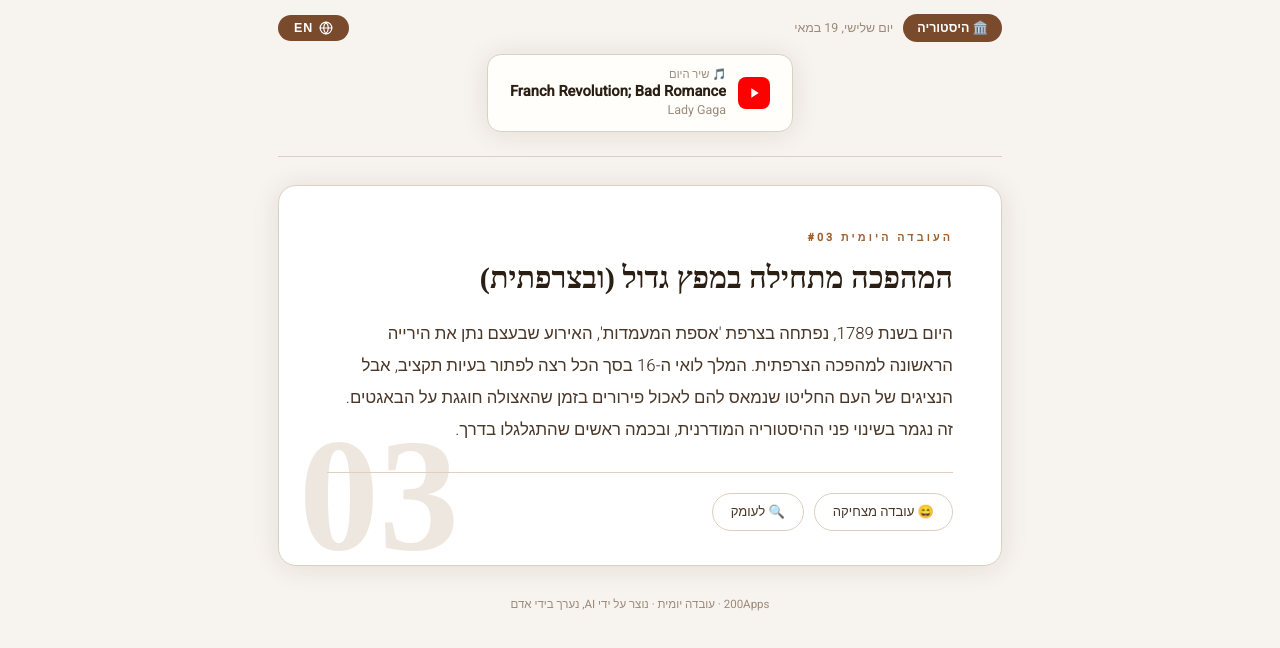
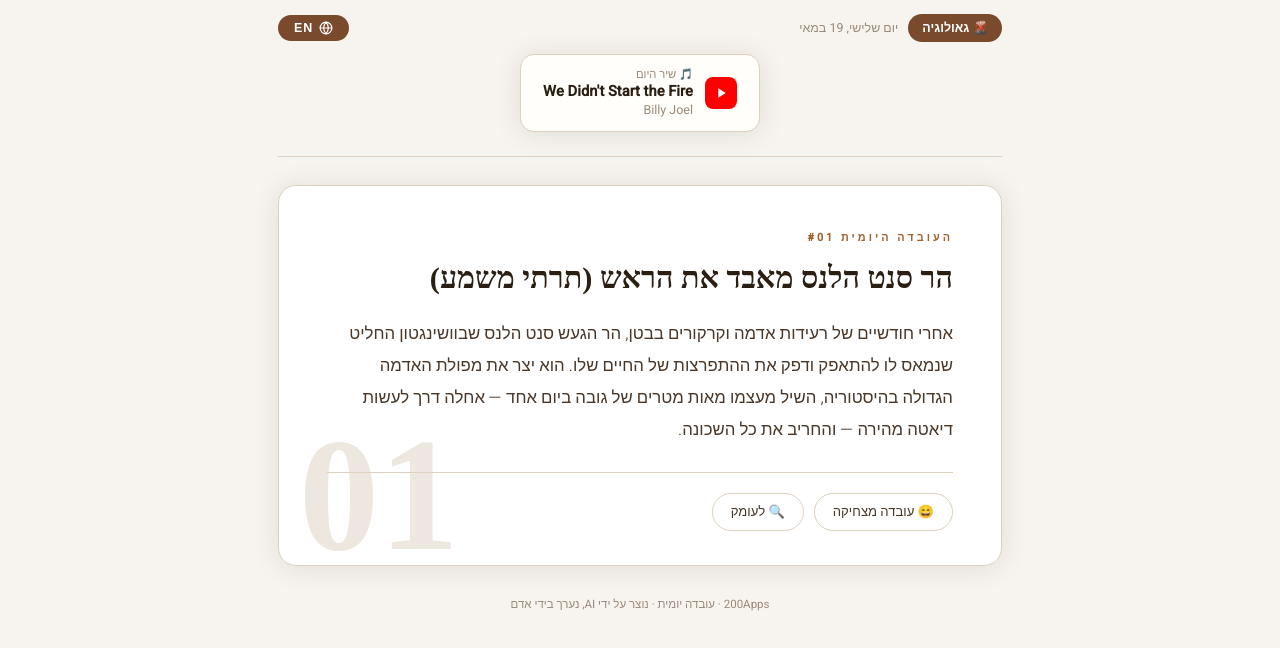
Before and after one commit to Gadpal/daily-fact, a plain HTML site: page index.html in a window 1280 px wide. Shown: the part 232-880 px from the top of the page. Drawn offline with Linux system fonts and the light colour scheme; a web font is replaced by a local one.

Commit message:
Update index.html

```diff
--- a/index.html
+++ b/index.html
@@ -7,8 +7,8 @@
 
   <meta property="og:type"         content="website" />
   <meta property="og:site_name"    content="העובדה היומית · 200Apps" />
-  <meta property="og:title"        content="🏛️ המהפכה מתחילה במפץ גדול (ובצרפתית)" />
-  <meta property="og:description"  content="לואי ה-16 רצה רק לפתור בעיות תקציב. זה נגמר עם כמה ראשים שהתגלגלו 🗼" />
+  <meta property="og:title"        content="🌋 הר סנט הלנס מאבד את הראש (תרתי משמע)" />
+  <meta property="og:description"  content="אחרי חודשיים של רעידות אדמה, ההר החליט שנמאס לו להתאפק 🌋" />
   <meta property="og:url"          content="https://gadpal.github.io/daily-fact/" />
   <meta property="og:image"        content="https://gadpal.github.io/daily-fact/daily_fact.png" />
   <meta property="og:image:width"  content="1200" />
@@ -23,37 +23,37 @@
        ============================================================ -->
   <script>
     const daily = {
-      number: "03",
+      number: "01",
 
       tag: {
-        he: "🏛️ היסטוריה",
-        en: "🏛️ History"
+        he: "🌋 גאולוגיה",
+        en: "🌋 Geology"
       },
 
       title: {
-        he: "המהפכה מתחילה במפץ גדול (ובצרפתית)",
-        en: "The Revolution Starts with a Big Bang"
+        he: "הר סנט הלנס מאבד את הראש (תרתי משמע)",
+        en: "Mount St. Helens Blows Its Top (Literally)"
       },
 
       body: {
-        he: "היום בשנת 1789, נפתחה בצרפת 'אספת המעמדות', האירוע שבעצם נתן את הירייה הראשונה למהפכה הצרפתית. המלך לואי ה-16 בסך הכל רצה לפתור בעיות תקציב, אבל הנציגים של העם החליטו שנמאס להם לאכול פירורים בזמן שהאצולה חוגגת על הבאגטים. זה נגמר בשינוי פני ההיסטוריה המודרנית, ובכמה ראשים שהתגלגלו בדרך.",
-        en: "Today in 1789, the Estates-General opened in France — the event that essentially fired the starting pistol for the French Revolution. King Louis XVI just wanted to fix some budget issues, but the commoners decided they were done eating crumbs while the nobility partied on brioche. It ended up changing the face of modern history, and caused a few heads to roll along the way."
+        he: "אחרי חודשיים של רעידות אדמה וקרקורים בבטן, הר הגעש סנט הלנס שבוושינגטון החליט שנמאס לו להתאפק ודפק את ההתפרצות של החיים שלו. הוא יצר את מפולת האדמה הגדולה בהיסטוריה, השיל מעצמו מאות מטרים של גובה ביום אחד — אחלה דרך לעשות דיאטה מהירה — והחריב את כל השכונה.",
+        en: "After two solid months of tectonic indigestion and aggressive rumbling, Mount St. Helens in Washington State finally snapped. It erupted with such ridiculous force that it triggered the biggest landslide in recorded history and shaved hundreds of meters off its own height. An incredibly effective extreme weight-loss program, though severely damaging to local real estate values."
       },
 
       youtube: {
-        url:    "https://youtu.be/wXsZbkt0yqo?si=6f1heVg_T0s7kGGl",
-        song:   "Franch Revolution; Bad Romance",
-        artist: "Lady Gaga"
+        url:    "https://youtu.be/eFTLKWw542g?si=SO1xQr3S7V1XySXY",
+        song:   "We Didn't Start the Fire",
+        artist: "Billy Joel"
       },
 
       funny: {
-        he: "לואי ה-16 כתב ביומן שלו באותו יום את המילה 'Rien' (כלומר: כלום), כי הוא פשוט לא הצליח לצוד שום דבר באותו בוקר. כנראה שספספוס של צבי היה חשוב לו יותר מהתמוטטות המלוכה שלו.",
-        en: "Louis XVI wrote the word 'Rien' (Nothing) in his diary that day, simply because he didn\'t manage to hunt anything that morning. Apparently, missing a deer was more noteworthy to him than his monarchy collapsing."
+        he: "למרות שכולם צעקו לו לברוח, בחור בשם הארי טרומן — לא הנשיא, סתם אדם עקשן — סירב לעזוב את הבקתה שלו. התירוץ? הוא טען שההר \"מדבר אליו\" והבטיח אישית לא לעשות לו כלום. מסקנה לחיים: לעולם אל תסמכו על הבטחות של סלעים ענקיים ועצבניים שיורקים אש. ספוילר: ההר ממש שיקר.",
+        en: "Despite explicit 'run for your life' warnings, a local dude named Harry Truman flat-out refused to evacuate his mountain lodge. His rock-solid logic? He claimed the mountain 'talked to him' and promised they were cool and he wouldn't get hurt. Moral of the story: giant, exploding mountains are terrible liars."
       },
 
       deep: {
-        he: "למרות שהמהפכה מזוהה עם דמוקרטיה וחופש, היא הולידה את 'שלטון הטרור', שבו כמעט 17,000 איש הוצאו להורג באופן רשמי. הגיליוטינה נחשבה אז לדרך 'הומנית' ושוויונית למות, כי היא לא הבדילה בין צוואר של איכר לצוואר של אציל.",
-        en: "While the Revolution is a symbol of democracy and freedom, it gave birth to the Reign of Terror, where nearly 17,000 people were officially executed. Back then, the guillotine was actually considered a humane and egalitarian way to die — because it didn\'t discriminate between the neck of a peasant and that of a prince."
+        he: "ההתפרצות שחררה אנרגיה שוות ערך ל-24 מגה-טון של חומר נפץ — בערך פי 1,600 מפצצת האטום שהוטלה על הירושימה. ההר הסתכל על הנשק של בני האדם ואמר: \"חמודים, תחזיקו לי רגע את הבירה\".",
+        en: "The eruption released energy equivalent to 24 megatons of TNT — roughly 1,600 times the power of the Hiroshima atomic bomb. Basically, Mother Nature woke up, chose absolute violence, and showed human explosives how it's actually done."
       }
     };
   </script>
```
